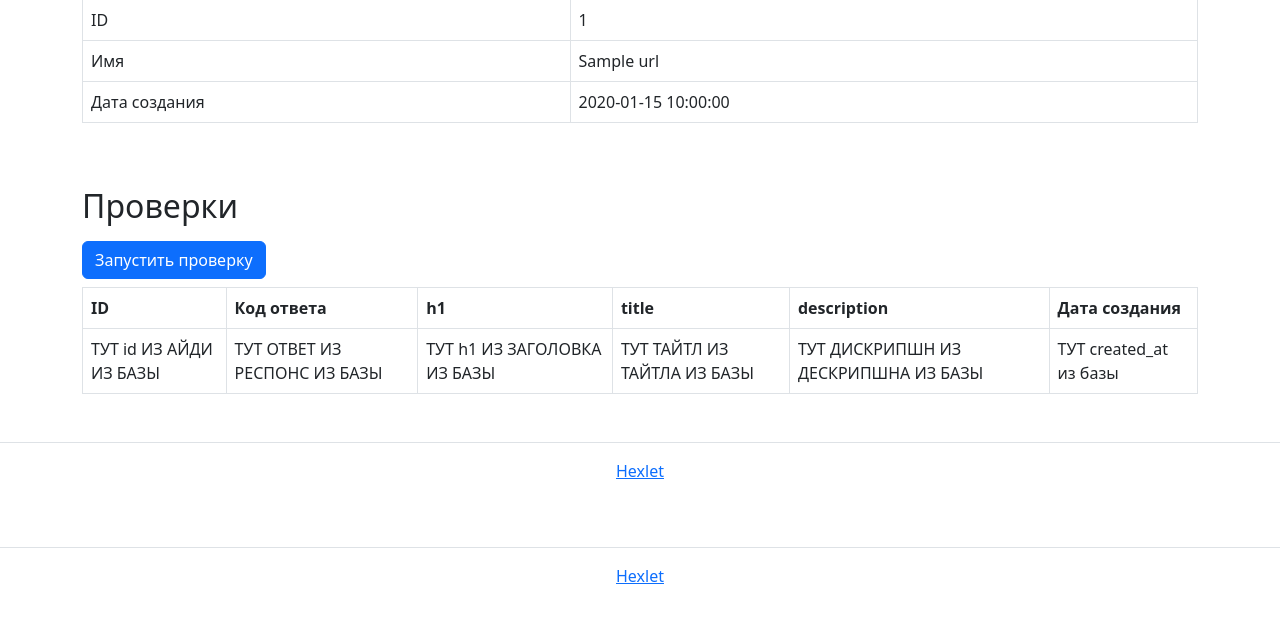
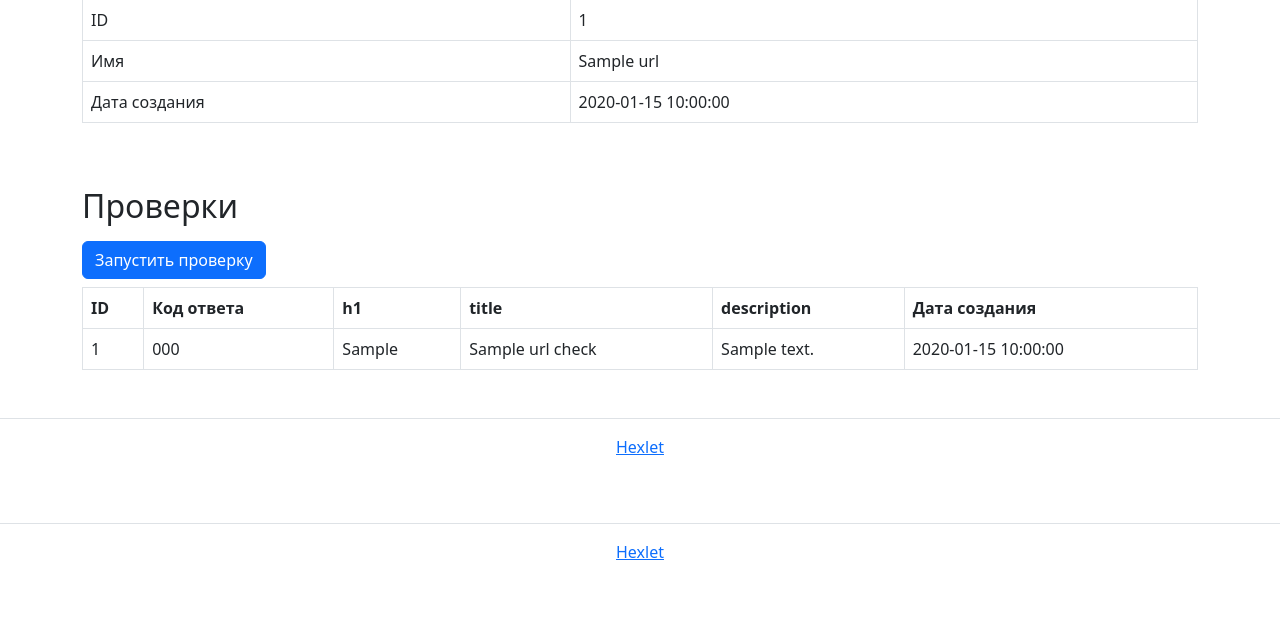
Before and after one commit to Svet-Svet/python-project-83, a Flask app: template page_analyzer/templates/urls_id.html in a window 1280 px wide. Shown: the part 129-752 px from the top of the page. Run offline with Flask 2, Linux system fonts and the light colour scheme; the template is opened without the code that fills it: most values are stand-ins (such as "Sample title", 1, 10 or a date in 2020).

Commit message:
added table for check and templates for route

```diff
--- a/page_analyzer/app.py
+++ b/page_analyzer/app.py
@@ -1,6 +1,6 @@
 from flask import Flask, render_template, request, redirect, url_for, flash, get_flashed_messages
 from validators import url
-from page_analyzer.db import add_data, add_side, show_page, check_identity, check_site
+from page_analyzer.db import add_data, add_side, show_page, check_identity, check_site, show_page_checks
 
 from page_analyzer.additional_func import normalize_url
 
@@ -47,15 +47,21 @@ def post_urls():
 def get_urls():
     return render_template('urls.html', urls=add_side())
 
+
 @app.route('/urls/<int:id>', methods=['POST', 'GET'])
 def get_page(id):
     urls = show_page(id)
-    return render_template('urls_id.html', url=urls)
+    url_check = show_page_checks(id)
+    return render_template('urls_id.html', url=urls, url_for_check=url_check)
 
 
-@app.route('/urls/<id>/checks', methods=['POST'])
-def checks_site(id):
-    check_site()
+@app.route('/urls/<id>/checks', methods=['POST', 'GET'])
+def checks_site_data(id):
+    generally_page = show_page(id)
+    generally_id = generally_page[0]['id']
+    check_site(generally_id)
+
+    return redirect(url_for('get_page', id=generally_id))
 
 
 if __name__ == '__main__':
--- a/page_analyzer/templates/urls_id.html
+++ b/page_analyzer/templates/urls_id.html
@@ -43,6 +43,7 @@
       <div>
         <table class="table table-bordered table-hover mt-2" data-test="checks">
           <tbody>
+          {% for url_check in url_for_check %}
         <tr>
             <th>ID</th>
             <th>Код ответа</th>
@@ -53,16 +54,17 @@
         </tr>
 
         <tr>
-            <td>ТУТ id ИЗ АЙДИ ИЗ БАЗЫ</td>
-            <td>ТУТ ОТВЕТ ИЗ РЕСПОНС ИЗ БАЗЫ</td>
-            <td>ТУТ h1 ИЗ ЗАГОЛОВКА ИЗ БАЗЫ</td>
-            <td>ТУТ ТАЙТЛ ИЗ ТАЙТЛА ИЗ БАЗЫ</td>
-            <td>ТУТ ДИСКРИПШН ИЗ ДЕСКРИПШНА ИЗ БАЗЫ</td>
-            <td>ТУТ created_at из базы</td>
+            <td>{{ url_check.id }}</td>
+            <td>{{ url_check.status_code }}</td>
+            <td>{{ url_check.h1 }}</td>
+            <td>{{ url_check.title }}</td>
+            <td>{{ url_check.description }}</td>
+            <td>{{ url_check.created_at }}</td>
         </tr>
 
         <tr>
         </tr>
+          {% endfor %}
           </tbody>
         </table>
       </div>
```
Also changed, not shown: page_analyzer/db.py (+25 -8 lines).
